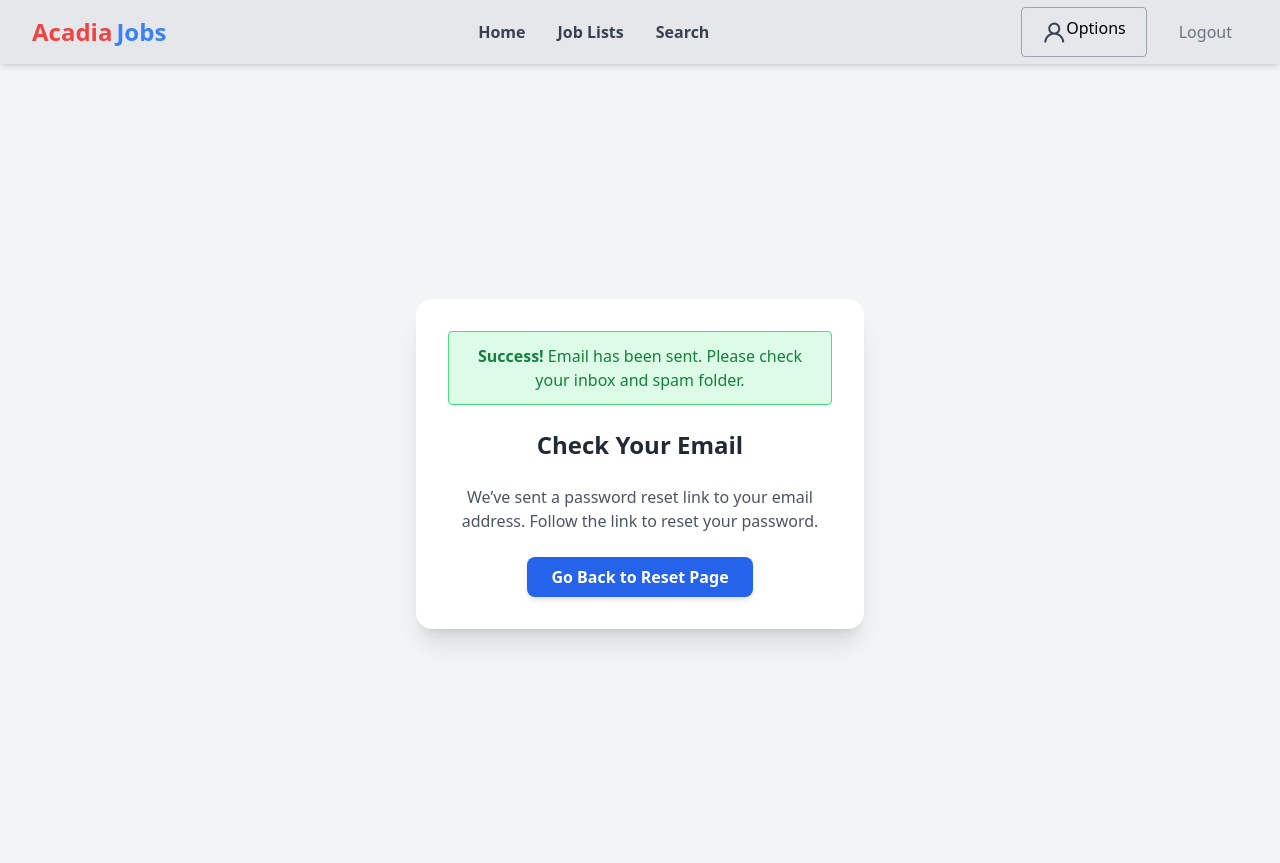
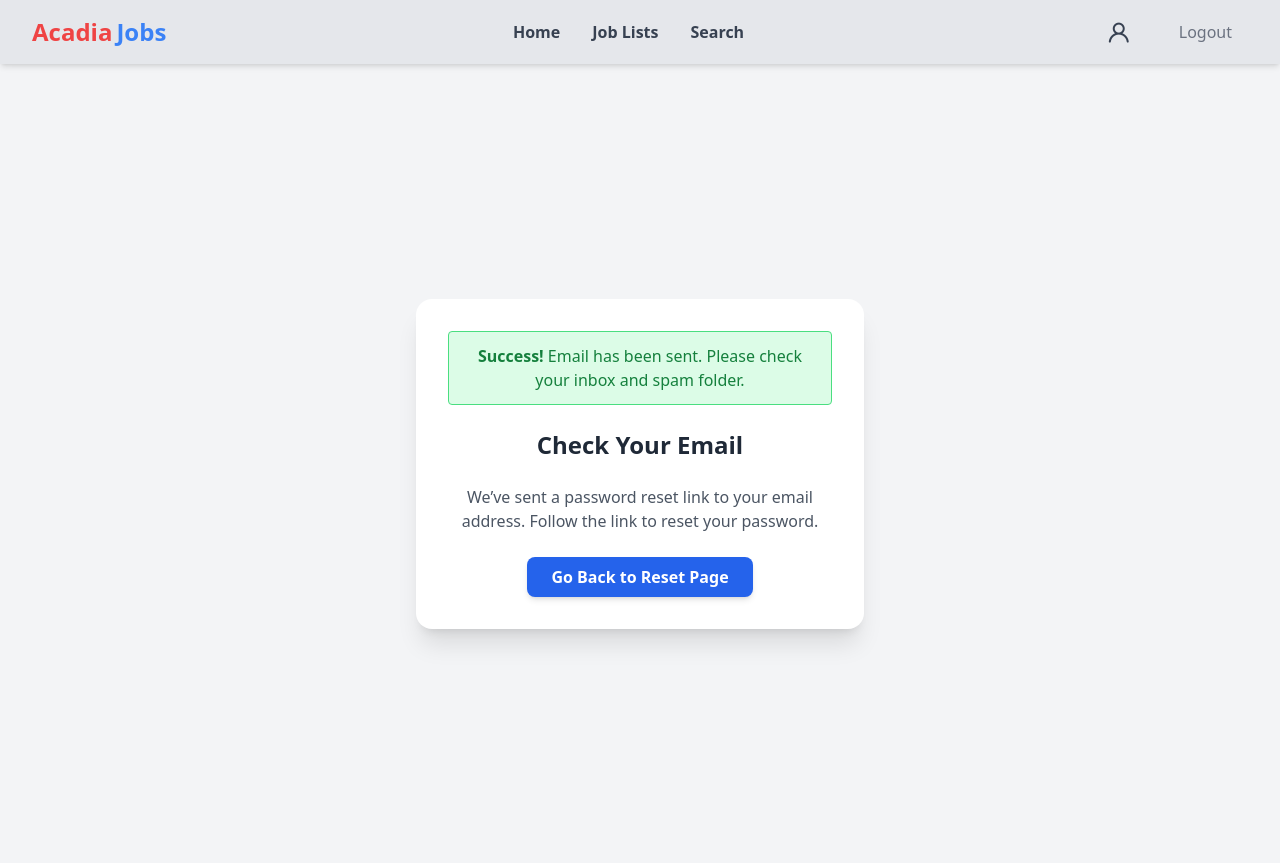
Before and after one commit to roshan589/Acadia-Jobs, a Django app: page /password-reset-done/ in a window 1280 px wide. Shown: the top 863 px of the page. Run offline with Django 5.2, Linux system fonts and the light colour scheme; the visitor is signed in with stand-in values (Sample User, id 1); some libraries are stand-ins or nearby versions.

Commit message:
Adding Parent feature

```diff
--- a/loginSignup/templates/base.html
+++ b/loginSignup/templates/base.html
@@ -29,17 +29,18 @@
 
         <div class="flex items-center space-x-4">
           {% if user.is_authenticated %}
-
-          <div id="dropdown-button" onclick="toggleDropdown()" class="border border-gray-400 rounded px-5 py-2 cursor-pointer flex justify-between">
-            <i class="uil uil-user text-2xl text-gray-700"></i>Options
-            <div id="dropdown-menu" class="hidden absolute top-50 w-400 border border-gray-300 bg-white shadow-md mt-2">
-            <div class="py-4 px-4 cursor-pointer hover:bg-gray-100">Account</div>
-            <div class="py-4 px-4 cursor-pointer hover:bg-gray-100">Settings</div>
-            <!-- Add more options here -->
+          <div class="relative group inline-block">
+            <div>
+            <a class="text-white px-4 py-2 rounded">
+              <i class="uil uil-user text-2xl text-gray-700"></i>
+            </a>
+            </div>
+            <div class="absolute opacity-0 scale-95 group-hover:block group-hover:scale-100 transition-all duration-200 bg-white shadow-lg mt-1 rounded w-40 z-10">
+              <a href="{% url 'edit_profile' %}" class="block px-4 py-2 hover:bg-gray-100">Edit Profile</a>
+              <a href="{% url 'password_change' %}" class="block px-4 py-2 hover:bg-gray-100">Change Password</a>
+              <a href="#" class="block px-4 py-2 hover:bg-gray-100">Option 3</a>
+            </div>
           </div>
-          </div>
-
-
           <form method="post" action="{% url 'logout' %}">
             {% csrf_token %}
             <button type="submit" class="px-4 py-2 text-gray-500 hover:bg-blue-500 hover:text-white rounded transition">
@@ -93,11 +94,6 @@
     </div>
   </footer>
 
-<script>
-  function toggleDropdown() {
-    const dropdown = document.querySelector('#dropdown-menu');
-    dropdown.classList.toggle('hidden');
-  }
-</script>
+<script src="https://unpkg.com/alpinejs" defer></script>
 </body>
 </html>
```
